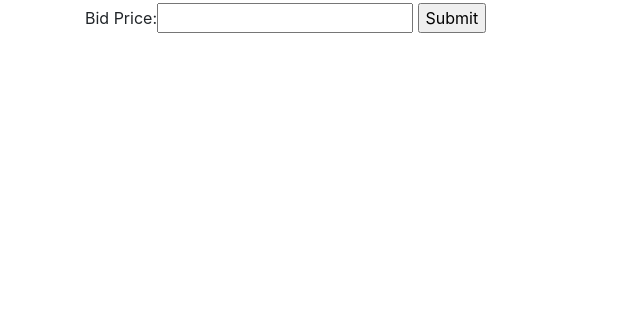
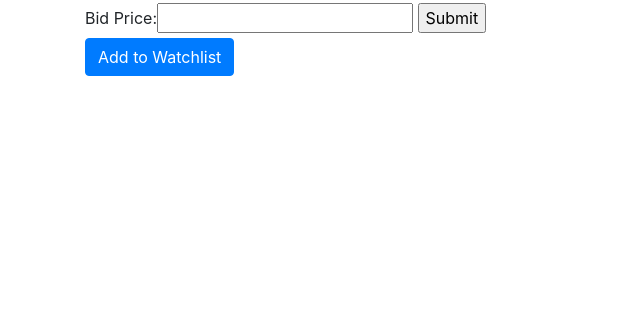
Before and after one commit to brianthtsou/ecommerce-auction-app, a Django app: page /listing/3 in a window 1280 px wide. Shown: the part 485-800 px from the top of the page, without its empty margins (0-640 px from the left). Run offline with Django 3.2, Linux system fonts and the light colour scheme; data comes from the database, SQL or seed files in the repository; both versions use the stored data as it was after the commit; data that the repository does not hold is empty; some libraries are stand-ins or nearby versions.

Commit message:
added watchlist model, updated html pages, started on watchlist functionality

```diff
--- a/auctions/models.py
+++ b/auctions/models.py
@@ -52,3 +52,7 @@ class Comment(models.Model):
     user = models.ForeignKey(User, on_delete=models.CASCADE)
     listing = models.ForeignKey(Listing, on_delete=models.CASCADE)
     text = models.CharField(max_length=300)
+
+class Watchlist(models.Model):
+    user = models.ForeignKey(User, on_delete=models.CASCADE)
+    listing = models.ForeignKey(Listing, on_delete=models.CASCADE)
--- a/auctions/templates/auctions/listing.html
+++ b/auctions/templates/auctions/listing.html
@@ -22,5 +22,14 @@
         {{ bid_form }}
         <input type="submit">
     </form>
+    {% if on_watchlist %}
+    <a href="{% url 'watchlist' %}">
+        <button type="button" class="btn btn-primary">Remove from Watchlist</button>
+    </a>
+    {% else %}
+    <a href="{% url 'watchlist' %}">
+        <button type="button" class="btn btn-primary">Add to Watchlist</button>
+    </a>
+    {% endif %}
 </div>
 {% endblock %}
--- a/auctions/urls.py
+++ b/auctions/urls.py
@@ -10,5 +10,7 @@ urlpatterns = [
     path("newlisting", views.create_new_listing, name="create_new_listing"),
     path("listingcreated", views.listing_created, name="listing_created"),
     path("listing/<int:id>", views.show_listing, name="show_listing"),
-    path("watchlist", views.watchlist, name="watchlist")
+    path("watchlist", views.watchlist, name="watchlist"),
+    path("remove_from_watchlist", views.remove_from_watchlist, name="remove_from_watchlist"),
+    path("add_to_watchlist", views.add_to_watchlist, name="add_to_watchlist")
 ]
--- a/auctions/views.py
+++ b/auctions/views.py
@@ -133,13 +133,30 @@ def show_listing(request, id):
     price = l.listing_price
     desc = l.listing_desc
     image_url = l.image_url
+    list_id = l.id
+
+    # if referring to a foreign key, can use the fieldname plus '_id' to refer to it
+    w = Watchlist.objects.filter(user_id=id, listing_id=list_id)
+
+    if w:
+        on_watchlist = True
+    else:
+        on_watchlist = False
+
     return render(request, "auctions/listing.html", {
         "listing_name" : name,
         "listing_price" : price,
         "listing_desc" : desc,
         "image_url" : image_url,
-        "bid_form" : BidForm()
+        "bid_form" : BidForm(),
+        "on_watchlist" : on_watchlist
     })
 
 def watchlist(request):
     return None
+
+def remove_from_watchlist(request):
+    return None
+
+def add_to_watchlist(request):
+    return None
```
Also changed, not shown: auctions/migrations/0005_alter_listing_image_url_watchlist.py (added), db.sqlite3.
